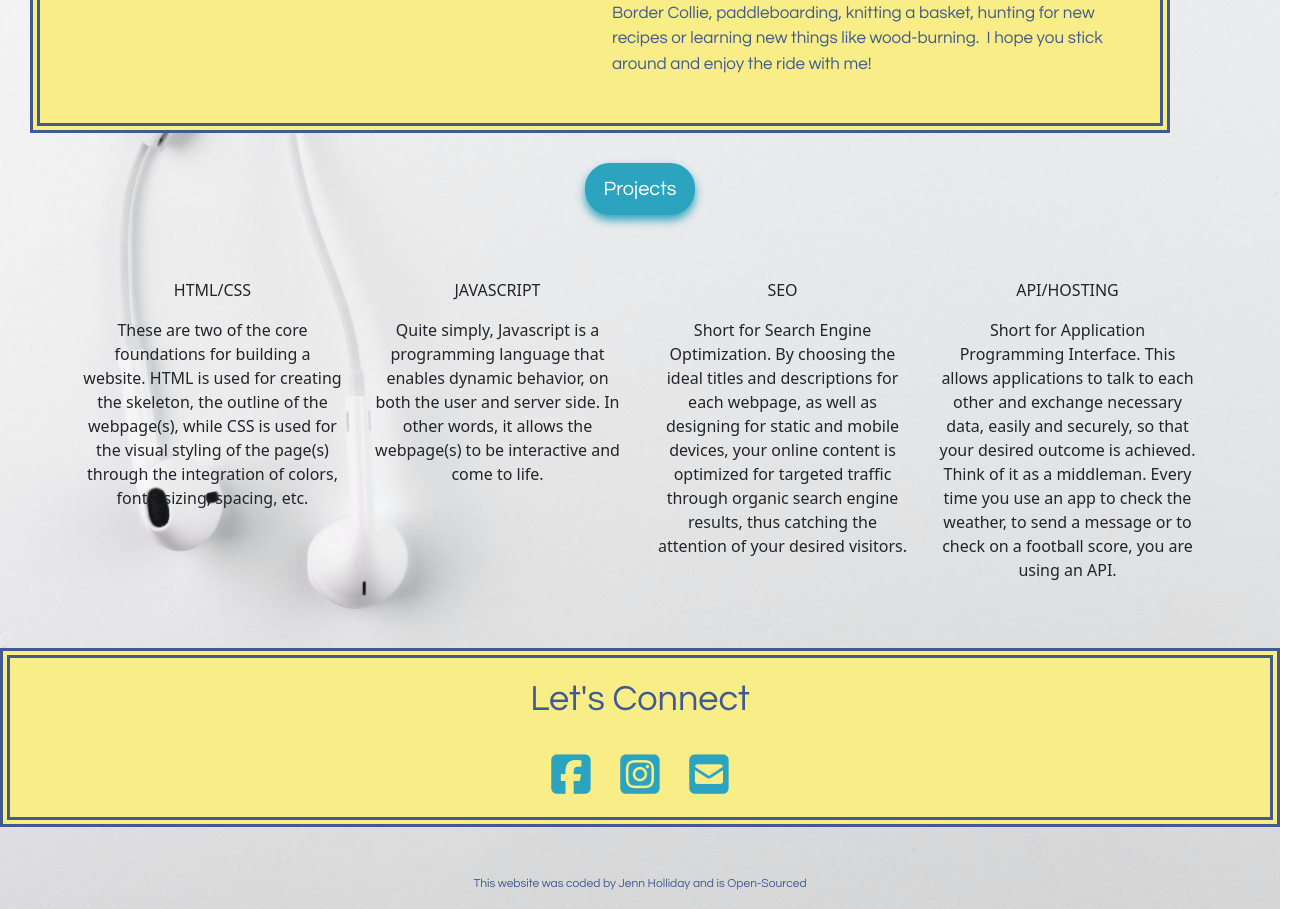
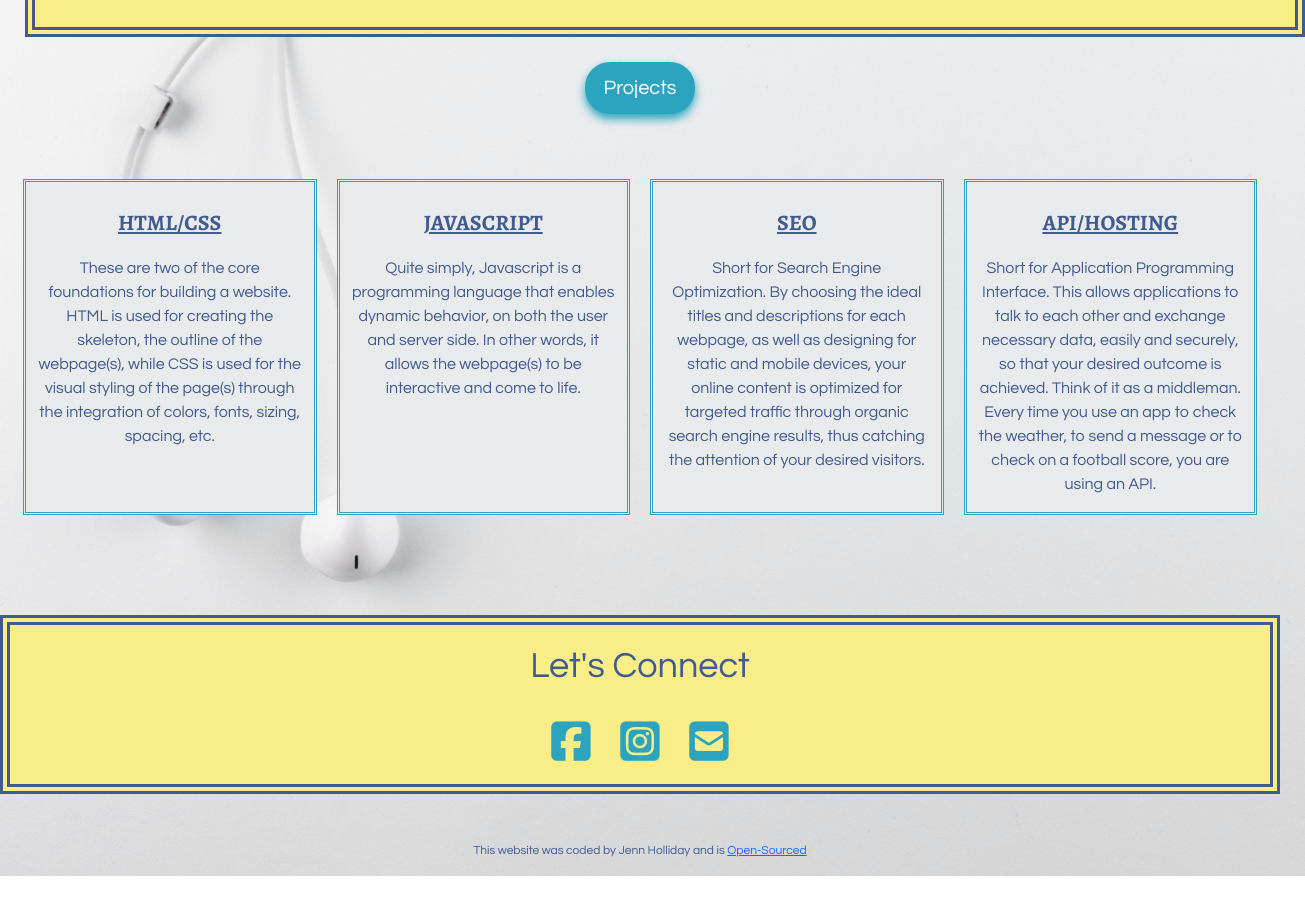
Before and after one commit to jennholl02/portfolio-project, a plain HTML site: page about.html in a window 1280 px wide. Shown: the part 641-1550 px from the top of the page, 1305 px wide, since content can reach past the window. After the commit the page ends 1517 px from the top, so only its background shows below. Drawn offline with nearby package versions, Linux system fonts and the light colour scheme.

Commit message:
Added meta descrip and styling for About page

```diff
--- a/about.html
+++ b/about.html
@@ -4,6 +4,10 @@
     <meta charset="UTF-8" />
     <meta http-equiv="X-UA-Compatible" content="IE=edge" />
     <meta name="viewport" content="width=device-width, initial-scale=1.0" />
+    <meta
+      name="description"
+      content="Jenn Holliday is an aspiring Front-End Developer based in the United States.  She is accepting new clients.  Please contact her regarding job inquiries."
+    />
     <link
       href="https://cdn.jsdelivr.net/npm/bootstrap@5.1.0/dist/css/bootstrap.min.css"
       rel="stylesheet"
@@ -58,13 +62,13 @@
               <a class="nav-link" href="projects.html">Projects</a>
             </li>
             <li class="nav-item">
-              <a class="nav-link" href="about.html#contact">Contact</a>
+              <a class="nav-link" href="contact.html">Contact</a>
             </li>
           </ul>
         </div>
       </div>
     </nav>
-    <div class="container about">
+    <div class="container-fluid about">
       <div class="row row-cols-auto justify-content-md-center">
         <div class="col-2">
           <h3 class="about-header">About Me</h3>
@@ -72,7 +76,7 @@
         <div class="col-4">
           <img src="images/Jenn Hair Close Up.jpeg" class="about-photo" />
         </div>
-        <div class="col-6 text-wrap about-paragraph">
+        <div class="col-6 about-paragraph">
           <p>
             Hello, I’m Jenn, an aspiring Front-End Developer. Originally from
             Western New York, and after living in and experiencing several
@@ -107,28 +111,28 @@
         >Projects</a
       >
     </div>
-    <div class="container">
-      <div class="row text-center mt-5">
-        <div class="col">
-          <p>HTML/CSS</p>
-          <p>
+    <div class="container-fluid skills">
+      <div class="row">
+        <div class="col skills-individual">
+          <p class="skills-heading">HTML/CSS</p>
+          <p class="skills-description">
             These are two of the core foundations for building a website. HTML
             is used for creating the skeleton, the outline of the webpage(s),
             while CSS is used for the visual styling of the page(s) through the
             integration of colors, fonts, sizing, spacing, etc.
           </p>
         </div>
-        <div class="col">
-          <p>JAVASCRIPT</p>
-          <p>
+        <div class="col skills-individual">
+          <p class="skills-heading">JAVASCRIPT</p>
+          <p class="skills-description">
             Quite simply, Javascript is a programming language that enables
             dynamic behavior, on both the user and server side. In other words,
             it allows the webpage(s) to be interactive and come to life.
           </p>
         </div>
-        <div class="col">
-          <p>SEO</p>
-          <p>
+        <div class="col skills-individual">
+          <p class="skills-heading">SEO</p>
+          <p class="skills-description">
             Short for Search Engine Optimization. By choosing the ideal titles
             and descriptions for each webpage, as well as designing for static
             and mobile devices, your online content is optimized for targeted
@@ -136,9 +140,9 @@
             attention of your desired visitors.
           </p>
         </div>
-        <div class="col">
-          <p>API/HOSTING</p>
-          <p>
+        <div class="col skills-individual">
+          <p class="skills-heading">API/HOSTING</p>
+          <p class="skills-description">
             Short for Application Programming Interface. This allows
             applications to talk to each other and exchange necessary data,
             easily and securely, so that your desired outcome is achieved. Think
@@ -174,7 +178,14 @@
       </div>
     </div>
     <div class="mt-5 text-center footer">
-      <p>This website was coded by Jenn Holliday and is Open-Sourced</p>
+      <p>
+        This website was coded by Jenn Holliday and is
+        <a
+          href="https://github.com/jennholl02/portfolio-project"
+          target="_blank"
+          >Open-Sourced</a
+        >
+      </p>
     </div>
   </body>
 </html>
--- a/src/style.css
+++ b/src/style.css
@@ -201,8 +201,8 @@ body {
   border: double var(--tertiary-blue);
   border-width: 10px;
   color: var(--tertiary-blue);
-  margin: 45px 30px 30px 30px;
   padding: 30px;
+  margin: 25px;
 }
 
 .about-header {
@@ -212,7 +212,7 @@ body {
   padding-top: 75%;
 }
 .about-photo {
-  width: 85%;
+  width: 75%;
   margin-top: 15px;
   margin-left: 30px;
   border: 5px solid var(--tertiary-blue);
@@ -224,3 +224,31 @@ body {
   font-family: var(--secondary-font);
   font-size: 17px;
 }
+
+.skills {
+  padding: 25px 25px 25px 25px;
+}
+
+.skills-individual {
+  border: double var(--primary-teal);
+  margin: 5px;
+  background: #e9eaeb;
+  padding-top: 25px;
+  margin: 25px 10px 25px 10px;
+}
+
+.skills-heading {
+  text-align: center;
+  font-family: var(--main-font);
+  font-size: 22px;
+  color: var(--tertiary-blue);
+  font-weight: bold;
+  text-decoration: underline;
+}
+
+.skills-description {
+  text-align: center;
+  font-family: var(--secondary-font);
+  font-size: 16px;
+  color: var(--tertiary-blue);
+}
```
Also changed, not shown: contact.html (+44 -8 lines), index.html (+2 -2 lines), projects.html (+43 -7 lines).
